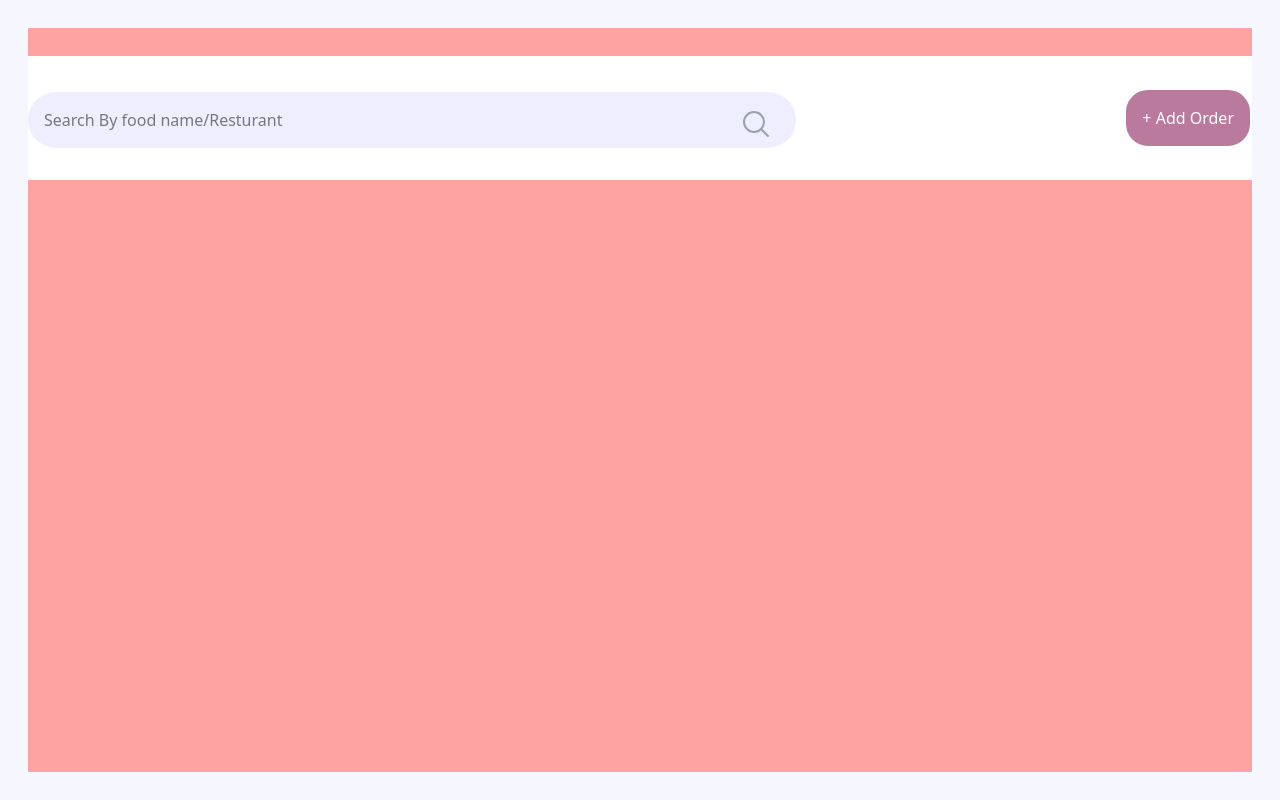
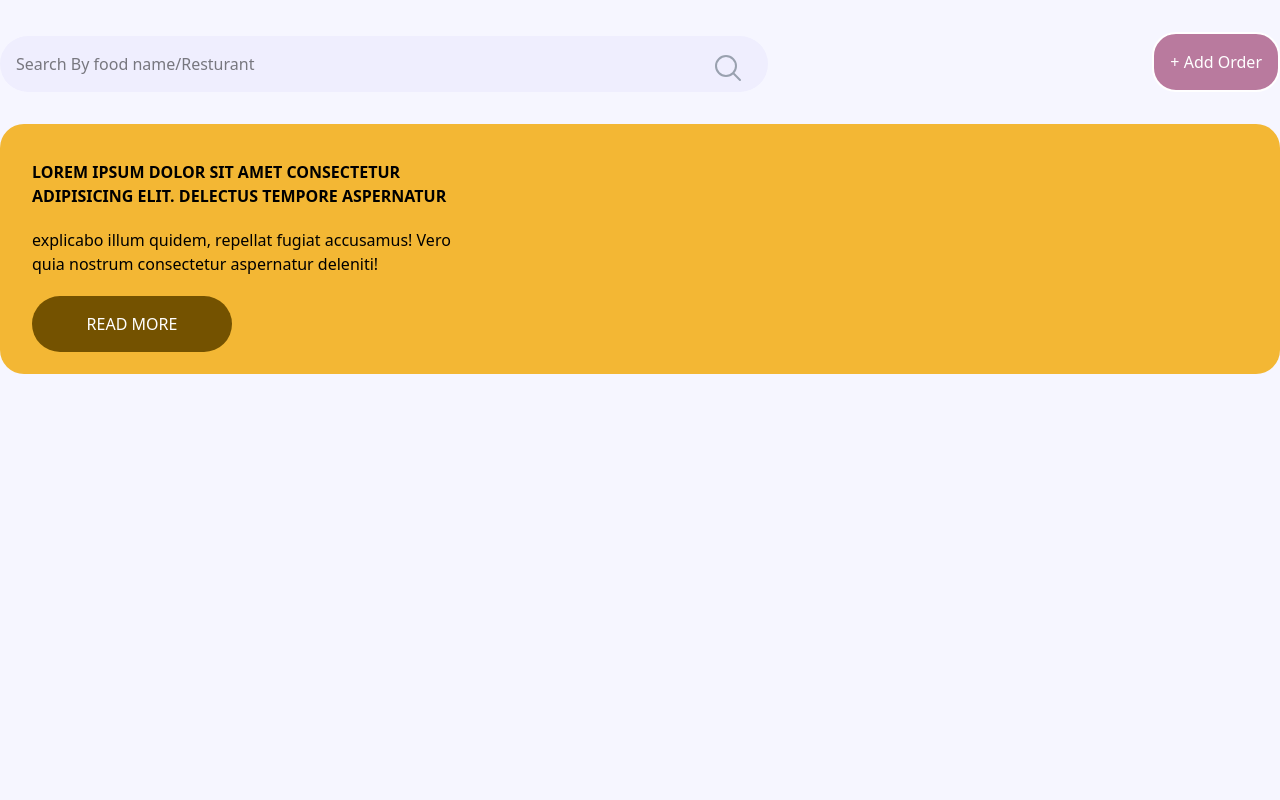
Before and after one commit to prabashwara65/The-Food-Hub, a React (Vite) app in the folder Frontend/: page / in a window 1280 px wide. Built offline with nearby package versions, Linux system fonts and the light colour scheme.

Commit message:
fixed banner

```diff
--- a/Frontend/Pages/Prabashwara/Home.jsx
+++ b/Frontend/Pages/Prabashwara/Home.jsx
@@ -6,9 +6,9 @@ import { clearUser } from "../../ReduxToolKit/userSlice";
 const Home = () => {
   const user = useSelector((state) => state.user.user);
   return (
-    <div className="h-screen bg-[#F6F6FF] p-7">
-      <div className="h-full mx-auto py-7 bg-red-300">
-        <div className="container flex mx-auto py-8 bg-white justify-between items-end">
+    <div className="h-screen bg-[#F6F6FF]">
+      <div className="h-full mx-auto">
+        <div className="container flex mx-auto py-8 justify-between items-end ">
           {/* Search bar */}
           <div className="relative">
             <input
@@ -39,7 +39,19 @@ const Home = () => {
           </button>
         </div>
 
-
+        <div className="container mx-auto bg-[#F3B734] py-9 pl-3 h-[250px] rounded-3xl">
+          <div className="block w-md pl-5">
+            <span className="font-bold uppercase">
+              Lorem ipsum dolor sit amet consectetur adipisicing elit. Delectus
+              tempore aspernatur
+            </span>
+            <p className="block py-5">
+              explicabo illum quidem, repellat fugiat accusamus! Vero quia
+              nostrum consectetur aspernatur deleniti!
+            </p>
+            <button className="rounded-4xl p-4 uppercase bg-[#745200] text-white w-[200px]">Read More</button>
+          </div>
+        </div>
       </div>
     </div>
   );
```
Also changed, not shown: 1 other file (tests, documents, lock files or other folders).
